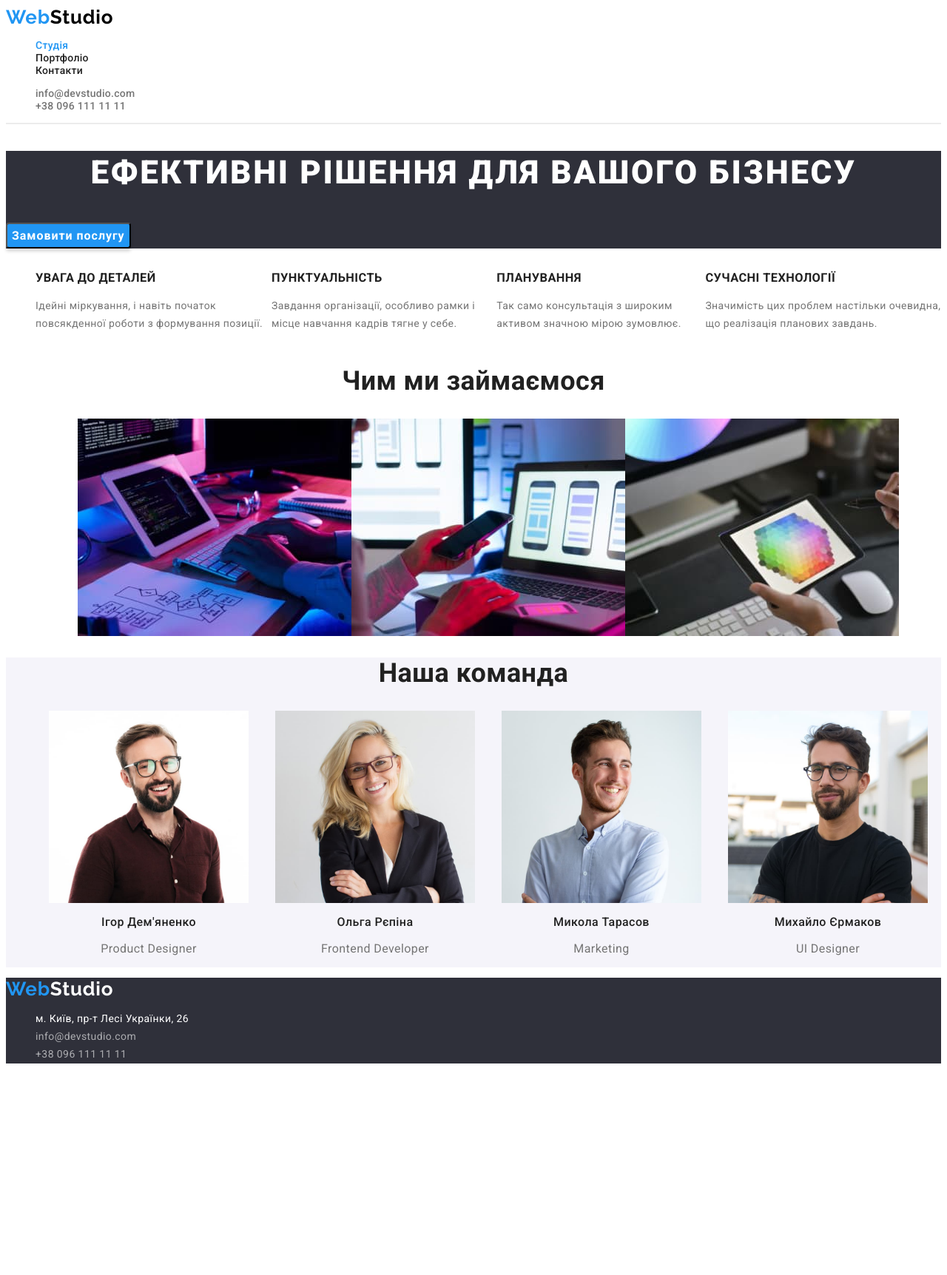
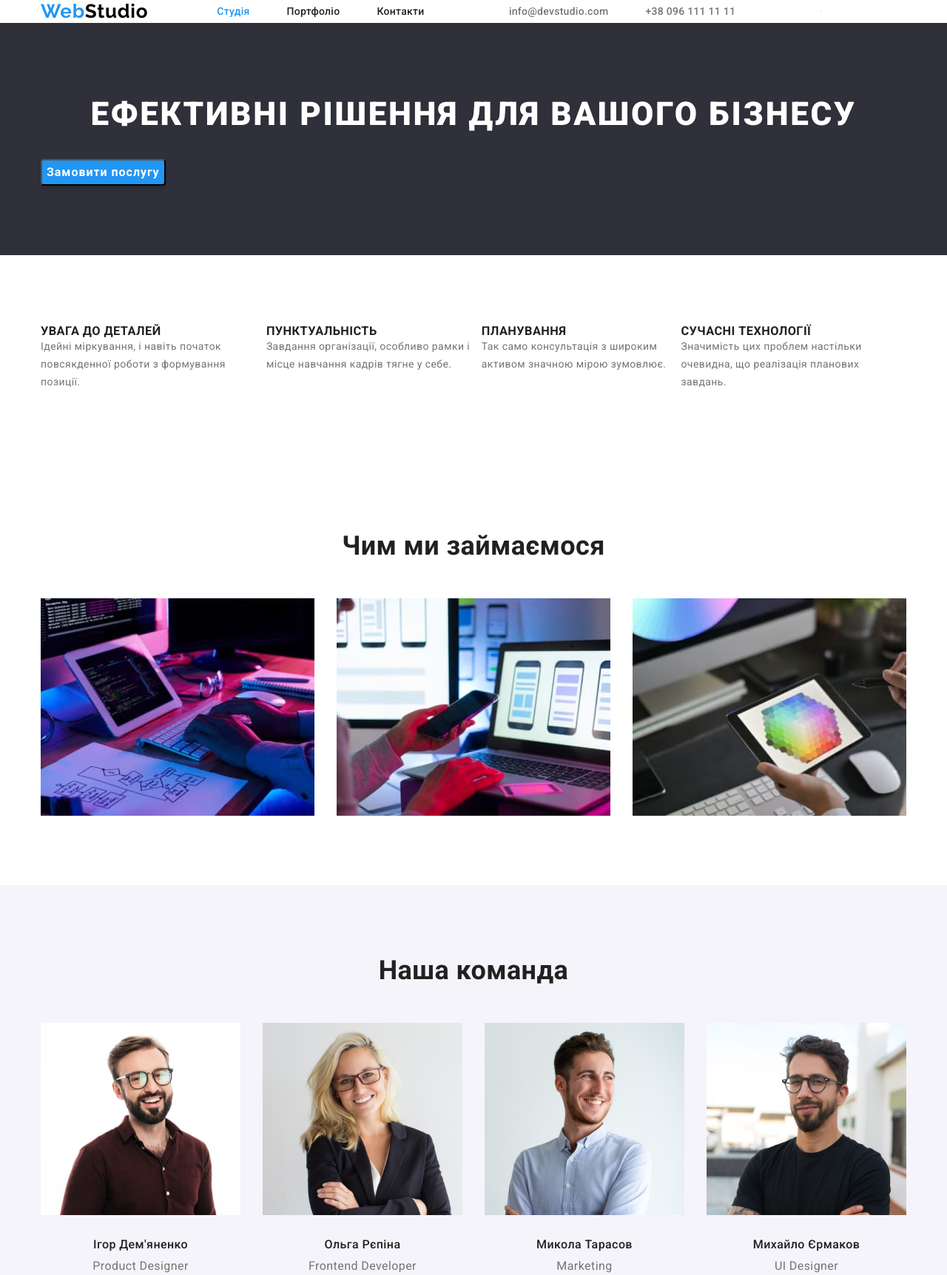
Before and after one commit to Sizyk-Andrii/goit-markup-hw-03, a plain HTML site: page index.html in a window 1280 px wide. Shown: the top 1724 px of the page at 74% size. Before the commit the page ends 1452 px from the top, so only its background shows below. Drawn offline with nearby package versions, Linux system fonts and the light colour scheme.

Commit message:
add_flex_element
add_flex_element

```diff
--- a/css/styles.css
+++ b/css/styles.css
@@ -1,27 +1,32 @@
+html {
+  box-sizing: border-box;
+}
 
 /* ========GENERAL========== */
 
-* {
-    box-sizing: border-box;
+*,
+*::before,
+*::after {
+  box-sizing: inherit;
 }
 
 :root {
-    --accent-color:#2196F3;
-    --bg-color1: #FFFFFF;
+  --accent-color: #2196f3;
+  --bg-color1: #ffffff;
   --main-text-color: #212121;
-    --secondary-bg-color: #2F303A;
-    --third-bg-color: #F5F4FA;
-    --paragraf-text-color:  #757575;
-    --button-hover-focus-color: #188CE8;
+  --secondary-bg-color: #2f303a;
+  --third-bg-color: #f5f4fa;
+  --paragraf-text-color: #757575;
+  --button-hover-focus-color: #188ce8;
   --logo-navigation-text-color: #000000;
   --menu-contacts-footer-color: rgba(255, 255, 255, 0.6);
-    --line-in-header-color: #ECECEC;
+  --line-in-header-color: #ececec;
   --button-text-shadow-primary-color: rgba(0, 0, 0, 0.1);
-    --button-text-shadow-secondary-color:rgba(0, 0, 0, 0.08);
-    --button-text-shadow-third-color:rgba(0, 0, 0, 0.12);
-    --button-text-shadow-fourth-color:rgba(0, 0, 0, 0.15);
-    --primary-font: 'Roboto', sans-serif;
-    --secondary-font: 'Raleway', sans-serif;
+  --button-text-shadow-secondary-color: rgba(0, 0, 0, 0.08);
+  --button-text-shadow-third-color: rgba(0, 0, 0, 0.12);
+  --button-text-shadow-fourth-color: rgba(0, 0, 0, 0.15);
+  --primary-font: "Roboto", sans-serif;
+  --secondary-font: "Raleway", sans-serif;
   --secondary-font-size: 16px;
   --primary-font-size: 14px;
   --third-font-size: 26px;
@@ -30,7 +35,7 @@
   --primary-line-height: 1.14;
   --secondary-line-height: 1.19;
   --primary-letter-spacing: 0.03em;
-    --secondary-letter-spacing:0.02em;
+  --secondary-letter-spacing: 0.02em;
   --primary-text-align: center;
 }
 
@@ -54,12 +59,33 @@ a {
   text-decoration: none;
 }
 
-section {
+h1,
+h2,
+h3,
+p,
+ul {
+  margin: 0;
+}
+
+ul {
+  margin: 0;
+  padding-left: 0;
+}
+
+.section {
   flex: content;
+  padding-top: 94px;
+  padding-bottom: 94px;
+}
+
+.container {
+  width: 1200px;
+  margin: 0 auto;
+  padding-left: 15px;
+  padding-right: 15px;
 }
 
 button {
-    font-family: inherit;
   font-size: var(--secondary-font-size);
   cursor: pointer;
 }
@@ -73,20 +99,31 @@ address {
   font-size: var(--primary-font-size);
   line-height: 1.71;
   letter-spacing: var(--primary-letter-spacing);
+  margin-top: 20px;
 }
 
 .menu-link.current {
   color: var(--accent-color);
 }
 
-.menu-link:hover, .menu-link:focus,
-.menu-contacts-navigation:hover, .menu-contacts-navigation:focus,
-.menu-contacts-footer:hover, .menu-contacts-footer:focus,
-.location:hover, .location:focus {
+.menu-link:hover,
+.menu-link:focus,
+.menu-contacts-navigation:hover,
+.menu-contacts-navigation:focus,
+.menu-contacts-footer:hover,
+.menu-contacts-footer:focus,
+.location:hover,
+.location:focus {
   color: var(--accent-color);
 }
 
-.list-item, .list-menu-contacts, .menu-item {
+.list {
+    display: flex;
+}
+
+.list-item,
+.list-menu-contacts,
+.menu-item {
   list-style: none;
 }
 
@@ -98,10 +135,13 @@ color: var(--accent-color);
   color: var(--main-text-color);
 }
 
-.examples_work, .portfolio-btn-list {
+
+.portfolio-btn-list {
   display: flex;
   flex-direction: row;
   justify-content: center;
+  margin-bottom: 50px;
+  column-gap: 8px;
 }
 
 .visually-hidden {
@@ -117,7 +157,27 @@ color: var(--accent-color);
   margin: -1px;
 }
 
+.title {
+    margin-bottom: 50px;
+}
+
 /* ===========HEADER======= */
+.header-container {
+    display: flex;
+    flex: content;
+    align-items: center;
+}
+
+.navigation-page, .menu-container {
+    display: flex;
+    align-items: center;
+}
+
+.menu-gap {
+    column-gap: 50px;
+    margin-left: auto;
+
+}
 
 .logo-navigation {
   text-decoration: none;
@@ -127,10 +187,10 @@ color: var(--accent-color);
   line-height: var(--secondary-line-height);
   letter-spacing: var(--primary-letter-spacing);
   color: var(--logo-navigation-text-color);
+  margin-right: 93px;
 }
 
 .menu-contacts-navigation {
-
   font-weight: var(--secondary-font-weight);
   line-height: var(--primary-line-height);
   letter-spacing: var(--secondary-letter-spacing);
@@ -139,6 +199,10 @@ color: var(--accent-color);
 
 .line-in-header {
   border: 1px solid var(--line-in-header-color);
+}
+
+.main_title {
+    margin-bottom: 30px;
 }
 
 /* ============FOOTER====== */
@@ -150,7 +214,8 @@ color: var(--accent-color);
   font-size: var(--third-font-size);
   line-height: var(--secondary-line-height);
   letter-spacing: var(--primary-letter-spacing);
-    color:var(--bg-color1);
+  color: var(--bg-color1);
+
 }
 
 .location {
@@ -161,9 +226,19 @@ color: var(--accent-color);
   color: var(--menu-contacts-footer-color);
 }
 
+.footer-conteiner {
+    padding-top: 60px;
+    padding-bottom: 60px;
+}
+
+.footer-gap {
+    margin-bottom: 9px;
+}
+
 /* =========STUDIO========== */
 
-.top-main-index-bg, .page-footer-bg {
+.top-main-index-bg,
+.page-footer-bg {
   background-color: var(--secondary-bg-color);
 }
 
@@ -181,7 +256,8 @@ color: var(--accent-color);
   border-radius: 4px;
 }
 
-.top-main-index-button:hover, .top-main-index-button:focus {
+.top-main-index-button:hover,
+.top-main-index-button:focus {
   background-color: var(--button-hover-focus-color);
 }
 
@@ -213,11 +289,18 @@ color: var(--accent-color);
   color: var(--paragraf-text-color);
 }
 
+.our-virtues-conteiner {
+    width: 270;
+}
+
 .specialists_name {
   font-weight: var(--secondary-font-weight);
   font-size: var(--secondary-font-size);
   line-height: var(--secondary-line-height);
   text-align: var(--primary-text-align);
+  margin-top: 30px;
+  margin-left: auto;
+  margin-right: auto;
 }
 
 .specialists_profession {
@@ -225,18 +308,22 @@ color: var(--accent-color);
   line-height: var(--secondary-line-height);
   text-align: var(--primary-text-align);
   color: var(--paragraf-text-color);
+  margin-top: 10px;
+  margin-left: auto;
+  margin-right: auto;
 }
 
-.our-team-list, .our-virtues-list {
+.examples_work,
+.our-team-list,
+.our-virtues-list {
   display: flex;
   flex-direction: row;
-    justify-content: space-around;
+  justify-content: space-between;
 }
 
 .our-team-section {
   background-color: var(--third-bg-color);
 }
-
 
 /* ========PORTFOLIO======= */
 
@@ -247,6 +334,7 @@ color: var(--accent-color);
 .portfolio-list-projects {
   display: flex;
   flex-wrap: wrap;
+  gap: 30px;
 }
 
 .button-text {
@@ -257,9 +345,15 @@ color: var(--accent-color);
   color: var(--main-text-color);
   background: var(--third-bg-color);
   border-radius: 4px;
+  height: 38px;
 }
 
-.button-text:hover, .button-text:focus {
+.portfolio-btn-container {
+    padding: 6 22;
+}
+
+.button-text:hover,
+.button-text:focus {
   color: var(--bg-color1);
   background: var(--accent-color);
   box-shadow: 0px 3px 1px var(--button-text-shadow-primary-color),
@@ -273,10 +367,24 @@ color: var(--accent-color);
   font-size: 18px;
   line-height: 2;
   letter-spacing: 0.06em;
+  margin-top: 20px;
 }
 
 .kind-project-portfolio {
   font-size: var(--secondary-font-size);
   line-height: 1.88;
   color: var(--paragraf-text-color);
+  margin-top: 4px;
 }
+
+.text-project-portfolio,
+.kind-project-portfolio {
+    margin-right: auto;
+    margin-left: 24px;
+  }
+
+
+
+/* .menu-item:not(:last-child) {
+
+} */
--- a/index.html
+++ b/index.html
@@ -8,19 +8,21 @@
     <link rel="preconnect" href="https://fonts.googleapis.com">
     <link rel="preconnect" href="https://fonts.gstatic.com" crossorigin>
     <link href="https://fonts.googleapis.com/css2?family=Raleway:wght@700&family=Roboto:wght@400;500;700;900&display=swap" rel="stylesheet">
+    <link rel="stylesheet" href="https://cdn.jsdelivr.net/npm/modern-normalize@1.1.0/modern-normalize.min.css">
     <link rel="stylesheet" href="./css/styles.css">
   </head>
   <body>
     <header>
-      <nav class="page-navigation">
+      <div class="container header-container">
+        <nav class="navigation-page">
           <a class="logo-navigation" href="./index.html"><span>Web</span>Studio</a>
-        <ul>
+          <ul class="menu-container menu-gap">
           <li class="menu-item"><a class="menu-link current" href="./index.html">Студія</a></li>
           <li class="menu-item"><a class="menu-link" href="./portfolio.html">Портфоліо</a></li>
           <li class="menu-item"><a class="menu-link" href="#">Контакти</a></li>
         </ul>
       </nav>
-    <ul class="list">
+      <ul class="list menu-gap">
         <li class="list-menu-contacts">
           <a class="menu-contacts-navigation" href="mailto:info@devstudio.com">info@devstudio.com</a>
         </li>
@@ -29,46 +31,51 @@
         </li>
       </ul>
       <hr class="line-in-header">
+      </div>
     </header>
     <main>
-      <section class="top-main-index-bg">
-        <h1 class="top-main-index-title">Ефективні рішення для вашого бізнесу</h1>
+      <section class="top-main-index-bg section">
+        <div class="container">
+           <h1 class="top-main-index-title main_title">Ефективні рішення для вашого бізнесу</h1>
           <button class="top-main-index-button" type="button">Замовити послугу</button>
+        </div>
       </section>
-      <section>
-        <h2 class="topic visually-hidden">Наші переваги</h2>
+      <section class="section">
+        <div class="container">
+          <h2 class="topic visually-hidden title">Наші переваги</h2>
           <ul class="our-virtues-list">
-          <li class="list-item">
+            <li class="list-item our-virtues-conteiner">
               <h3 class="our-virtues-title">УВАГА ДО ДЕТАЛЕЙ</h3>
               <p class="our-virtues-desc">
                 Ідейні міркування, і навіть початок повсякденної роботи з
                 формування позиції.
               </p>
             </li>
-          <li class="list-item">
+            <li class="list-item our-virtues-conteiner">
               <h3 class="our-virtues-title">ПУНКТУАЛЬНІСТЬ</h3>
               <p class="our-virtues-desc">
                 Завдання організації, особливо рамки і місце навчання кадрів тягне
                 у себе.
               </p>
             </li>
-          <li class="list-item">
+            <li class="list-item our-virtues-conteiner">
               <h3 class="our-virtues-title">ПЛАНУВАННЯ</h3>
               <p class="our-virtues-desc">
                 Так само консультація з широким активом значною мірою зумовлює.
               </p>
             </li>
-          <li class="list-item">
+            <li class="list-item our-virtues-conteiner">
               <h3 class="our-virtues-title">СУЧАСНІ ТЕХНОЛОГІЇ</h3>
               <p class="our-virtues-desc">
                 Значимість цих проблем настільки очевидна, що реалізація планових
                 завдань.
               </p>
             </li>
-        </ul>
+          </ul></div>
       </section>
-      <section>
-        <h2 class="topic">Чим ми займаємося</h2>
+      <section class="section">
+        <div class="container">
+          <h2 class="topic title">Чим ми займаємося</h2>
           <ul class="examples_work">
             <li class="list-item">
               <img
@@ -92,9 +99,11 @@
               />
             </li>
           </ul>
+        </div>
       </section>
-      <section class="our-team-section">
-        <h2 class="topic">Наша команда</h2>
+      <section class="our-team-section section">
+        <div class="container">
+          <h2 class="topic title">Наша команда</h2>
           <ul class="our-team-list">
             <li class="list-item">
               <img
@@ -133,13 +142,15 @@
               <p class="specialists_profession">UI Designer</p>
             </li>
           </ul>
+        </div>
       </section>
     </main>
     <footer class="page-footer-bg">
+      <div class="container">
         <a class="logo-footer" href=""><span>Web</span>Studio</a>
       <address>
-        <ul class="list">
-          <li class="list-item">
+        <ul>
+          <li class="list-item footer-gap">
             <a class="location"
               href="https://goo.gl/maps/CPtrU1FHBa2aNyZL9"
               target="_blank"
@@ -147,7 +158,7 @@
               >м. Київ, пр-т Лесі Українки, 26</a
             >
           </li>
-          <li class="list-item">
+          <li class="list-item footer-gap">
             <a class="menu-contacts-footer" href="mailto:info@devstudio.com">info@devstudio.com</a>
           </li>
           <li class="list-item">
@@ -155,6 +166,7 @@
           </li>
         </ul>
       </address>
+      </div>
     </footer>
   </body>
 </html>
```
Also changed, not shown: portfolio.html (+105 -34 lines). Lines whose indentation alone changed are shown as unchanged.
